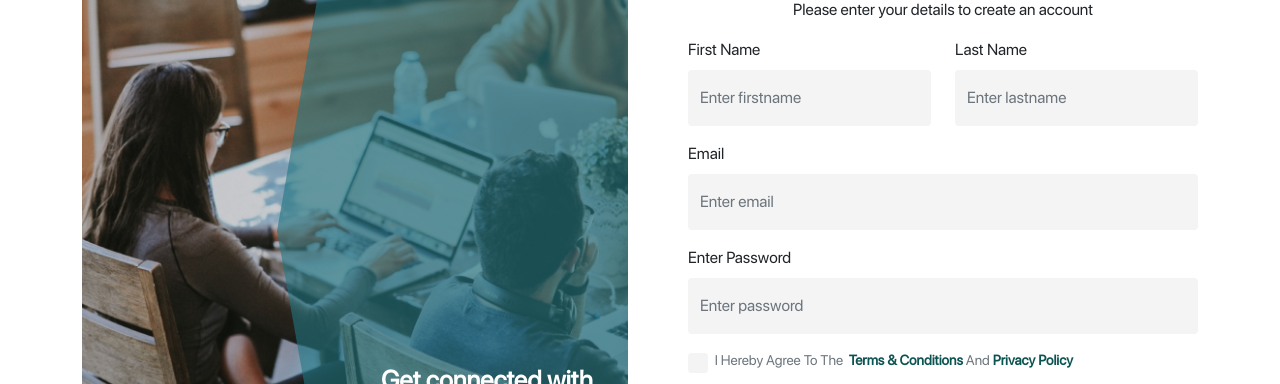
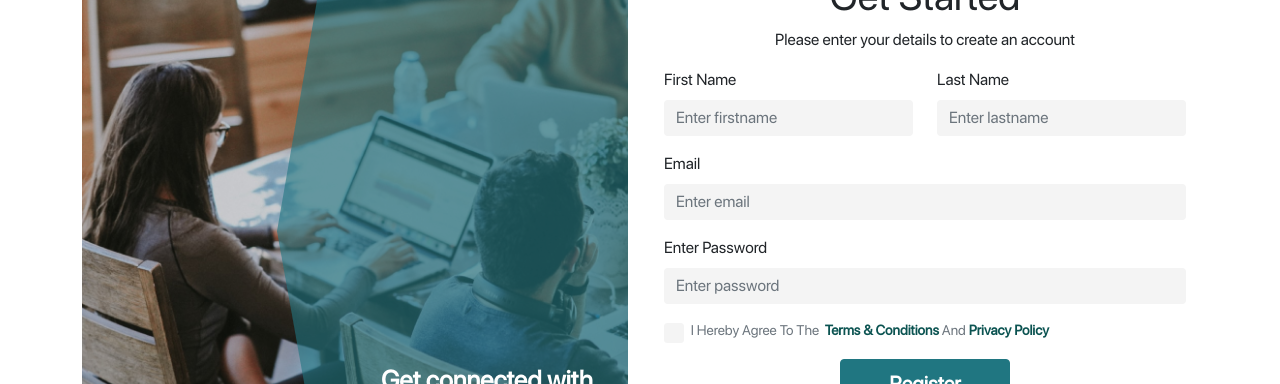
Before and after one commit to HamidTech360/Community-forumn-App, a Next.js app: page /register in a window 1280 px wide. Shown: the part 171-555 px from the top of the page. Built offline with nearby package versions, Linux system fonts and the light colour scheme; no server answers.

Commit message:
Fix: Broken auth routing

```diff
--- a/src/components/Auth/UnAuthContent.tsx
+++ b/src/components/Auth/UnAuthContent.tsx
@@ -14,7 +14,7 @@ export default function UnAuthContent({ children }: { children: ReactNode }) {
     }
   }, [isAuthenticated, authenticating, router]);
 
-  if (isAuthenticated) {
+  if (!isAuthenticated) {
     return <div>{children}</div>;
   }
 
--- a/src/components/Organisms/Layout/FormWrapper/index.tsx
+++ b/src/components/Organisms/Layout/FormWrapper/index.tsx
@@ -64,7 +64,7 @@ const FormWrapper = ({ form }: { form: ReactNode }) => {
               <p>Get connected with information to study, work, live abroad</p>
             </div>
           </Col>
-          <Col md={6} className={`${styles.form} ps-5`}>
+          <Col md={6} className={`${styles.form} px-4 `}>
             <div className="mt-5">
               <h1>{pathname === "/login" ? "Welcome Back" : "Get Started"}</h1>
               <p>
--- a/src/styles/form.module.scss
+++ b/src/styles/form.module.scss
@@ -74,7 +74,6 @@
   input[type="email"],
   input {
     width: 100%;
-    padding: 1rem 12px;
     margin-bottom: 1rem;
   }
   input[type="checkbox"] {
```
